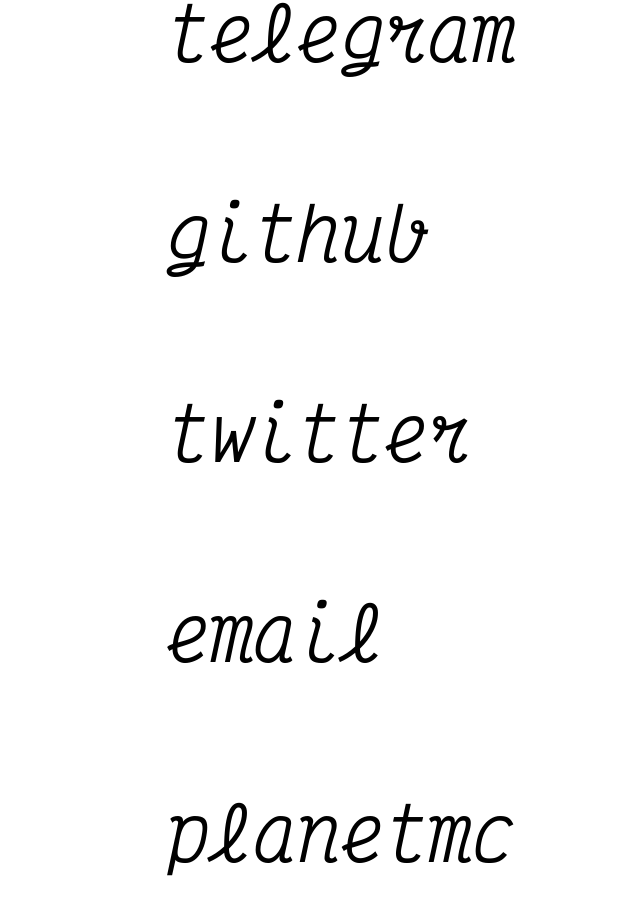
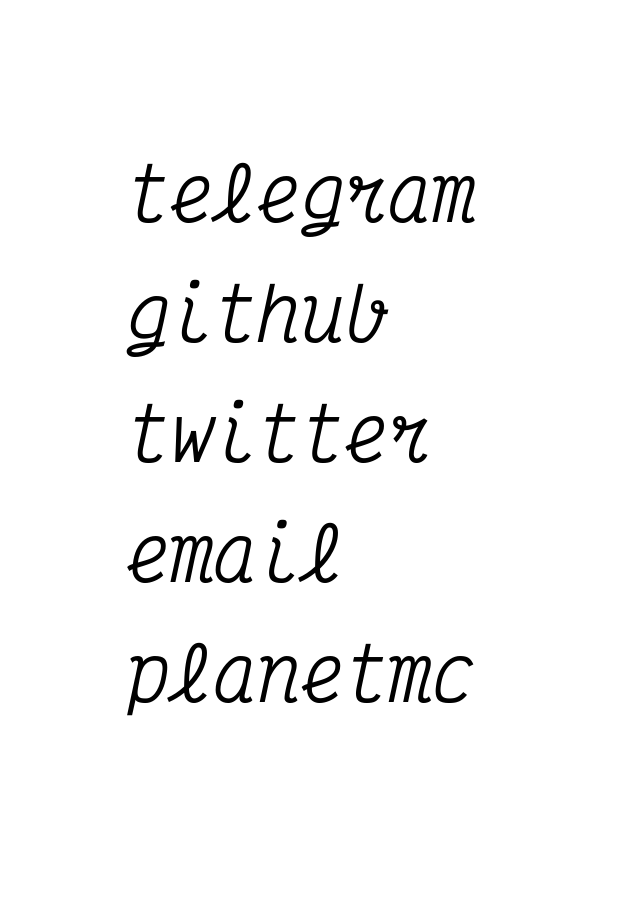
Before and after one commit to InvitedToHell/helly-wtf, a SvelteKit app: page / in a window 1280 px wide. Shown: the part 762-1676 px from the top of the page, without its empty margins (339-979 px from the left). After the commit the page ends 1600 px from the top, so only its background shows below. Built offline with nearby package versions, Linux system fonts and the light colour scheme; what @catppuccin/tailwindcss would draw is missing.

Commit message:
Fixed chrome issues

```diff
--- a/src/routes/+page.svelte
+++ b/src/routes/+page.svelte
@@ -6,26 +6,26 @@
 			  </section>
         </div>
 		<div  class="h-screen flex text items-center justify-center bg-mantle">
-			<dir class="animate__animated animate__fadeInLeftBig">
-				<dir class="telegram">
+			<div class="animate__animated animate__fadeInLeftBig">
+				<div class="telegram">
 					<a href="https://t.me/invitedtohell">telegram</a>
-				</dir>
+				</div>
 
-				<dir class="github">
+				<div class="github">
 					<a href="https://github.com/invitedtohell">github</a>
-				</dir>
+				</div>
 
-				<dir class="twitter">
+				<div class="twitter">
 					<a href="https://twitter.com/InvitedToHell">twitter</a>
-				</dir>
+				</div>
 
-				<dir class="email">
+				<div class="email">
 					<a href="emailto:info@helly.wtf">email</a>
-				</dir>
+				</div>
 
-				<dir class="planetmc">
+				<div class="planetmc">
 					<a href="https://www.planetminecraft.com/member/invitedtoheaven/">planetmc</a>
-				</dir>
-			</dir>
+				</div>
+			</div>
         </div>
 	</body>
```
